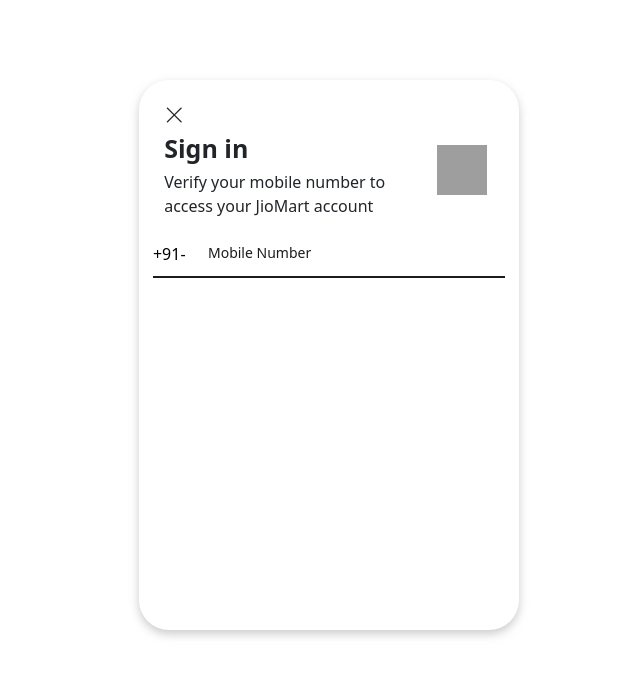
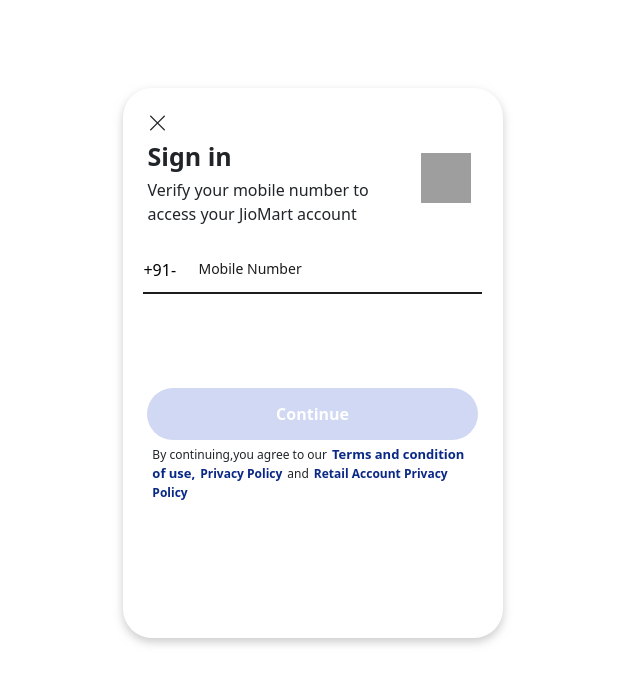
Before and after one commit to rakeshkhaarol/jiomart21jun24, a React (Create React App) app: page /sign_Up in a window 1280 px wide. Shown: the top 684 px of the page, without its empty margins (360-1000 px from the left). Built offline with nearby package versions, Linux system fonts and the light colour scheme; grey boxes are pictures that could not be loaded.

Commit message:
not found page design and sign up page complet

```diff
--- a/src/App.js
+++ b/src/App.js
@@ -1,6 +1,7 @@
 import { BrowserRouter, Route, Routes } from "react-router-dom";
 import Layout from "./components/Layout";
-import Sign_Up from "./pages/Sign_Up"; // Change this to PascalCase
+import SignUp from "./pages/SignUp";
+import NotFound from "./pages/NotFound";
 
 
 function App() {
@@ -9,7 +10,8 @@
       <BrowserRouter>
         <Routes>
           <Route path="/" element={<Layout />}></Route>
-          <Route path="/Sign_Up" element={<Sign_Up />} /> {/* PascalCase */}
+          <Route path="/sign_Up" element={<SignUp />} /> {/* PascalCase */}
+          <Route path="/notfound" element={<NotFound />} /> {/* PascalCase */}
         </Routes>
       </BrowserRouter>
 
--- /dev/null
+++ b/src/pages/NotFound.js
@@ -0,0 +1,23 @@
+import React from 'react'
+import { Link } from 'react-router-dom'
+
+function NotFound() {
+    return (
+        <div style={{ height: '100%', position: 'relative' }}>
+            <span style={{ display: 'flex', alignItems: 'center', justifyContent: 'center', height: '100%', top: '250px', position: 'absolute', fontSize: 100, left: '750px' }}>
+                <i class="bi bi-exclamation-circle-fill "></i>
+            </span>
+            <span style={{ top: '320px', position: 'absolute', fontSize: 50, left: '610px', fontWeight: 'bold' }}>Page Not Found</span>
+
+            <p style={{ top: '400px', position: 'absolute',  left: '500px', fontSize:'24px', fontWeight:'initial'  }}>Oops! We couldn't find the page that you're looking for. </p>
+            <p style={{ top: '440px', position: 'absolute',  left: '600px', fontSize:'24px', }}>Please check the address and try again </p>
+            <span style={{ top: '540px', position: 'absolute',  left: '740px', fontWeight: 'bold' }}>Error Code: 404</span>
+            <Link to={'/'}>
+            <button style={{ top: '600px', position: 'absolute',  left: '705px', fontWeight: 'bold' }}  type="button" class="btn btn-info">Go To The Home Page</button>
+            </Link>
+
+        </div>
+    )
+}
+
+export default NotFound
--- a/src/pages/Sign_Up.js
+++ b/src/pages/SignUp.js
@@ -1,4 +1,6 @@
 import React, { useState } from 'react';
+import { Link } from 'react-router-dom';
+
 
 function SignUp() {
     //hooks area
@@ -6,13 +8,19 @@
     const [mobileNumber, setMobileNumber] = useState('');
     //function definetion area
     const handleInputChange = (e) => {
-        setMobileNumber(e.target.value);
+        const value = e.target.value;
+        if (/^\d{0,10}$/.test(value)) {
+            setMobileNumber(value);
+        }
+    };
+    const clearInput = () => {
+        setMobileNumber('');
     };
 
     //return statment
     return (
 
-        <div className='r_sign_up container' style={{ top: '10%', left: '39%', borderRadius: '30px', position: 'absolute', width: 380, height: 550, background: '#FFFFFF', boxShadow: '0 4px 10px rgba(169, 169, 169, 0.6)', justifyContent: 'center', alignItems: 'center', display: 'flex', margin: 'auto' }}>
+        <div className='r_sign_up container' style={{ top: '11%', left: '37.7%', borderRadius: '29px', position: 'absolute', width: 380, height: 550, background: '#FFFFFF', boxShadow: '0 4px 10px rgba(169, 169, 169, 0.6)', justifyContent: 'center', alignItems: 'center', display: 'flex', margin: 'auto' }}>
             <div style={{ position: 'absolute', top: '20px', left: "25px", cursor: 'pointer' }}>
                 <i class="bi bi-x-lg" style={{ fontSize: '20px', fontWeight: 'bold', }} ></i>
             </div>
@@ -34,7 +42,7 @@
             {/* Mobile Number Input Field with Floating Label Effect */}
 
             {/* Input field with country code */}
-            <div style={{ display: 'flex', position: 'relative', width: '99%', top: '-100px', borderBottom: '2px solid #1c1c1c', }}>
+            <div style={{ display: 'flex',  width: '89%', top: '160px',position:'absolute' ,borderBottom: '2px solid #1c1c1c', }}>
                 {/* Floating label effect using placeholder text */}
                 <label
                     htmlFor="mobileNumber"
@@ -74,6 +82,23 @@
                     onFocus={() => setIsFocused(true)} // Set focus state when input is clicked
                     onBlur={() => setIsFocused(false)}  // Remove focus state when input loses focus
                 />
+                                {/* Clear button */}
+                                {mobileNumber && (
+                    <span
+                        onClick={clearInput}
+                        style={{
+                            cursor: 'pointer',
+                            fontSize: '16px',
+                            color: 'gray',
+                            position: 'absolute',
+                            right: 10,
+                            top: '50%',
+                            transform: 'translateY(-50%)',
+                        }}
+                    >
+                        <i class="bi bi-x-circle-fill"></i>
+                    </span>
+                )}
             </div>
 
 
@@ -90,7 +115,13 @@
           }
         `}
             </style>
-            {/* <button type="button" class="btn btn-primary" style={{width:'100%',marginBottom:'0%'}}>Primary</button> */}
+            <button type="button" class="btn btn-primary" style={{width:'87%',color:'white',fontWeight:'bold', borderRadius:'30px',padding:'14px',border: 'none',top:300, position:'absolute', backgroundColor: mobileNumber.length === 10 ? '#0A2885' : '#B7C4EF',}} disabled={mobileNumber.length !== 10}>Continue</button>
+            <span style={{ fontSize:'12px',cursor: 'default', marginTop: 220, width:'90%',}}>By continuing,you agree to our
+                <Link to={"/notFound"} style={{marginLeft:5 ,textDecoration:'none',color:'#0A2885',fontSize:'13px',fontWeight:'bold' }}>Terms and condition of use,</Link>
+                <Link to={"/notFound"} style={{marginLeft:5, marginRight:5,textDecoration:'none',color:'#0A2885' ,fontWeight:'bold'}}>Privacy Policy</Link>
+            <span>and</span>
+                <Link to={"/notFound"} style={{marginLeft:5, marginRight:5,textDecoration:'none',color:'#0A2885' ,fontWeight:'bold' }}>Retail Account Privacy Policy</Link>
+            </span>
         </div>
 
     )
```
